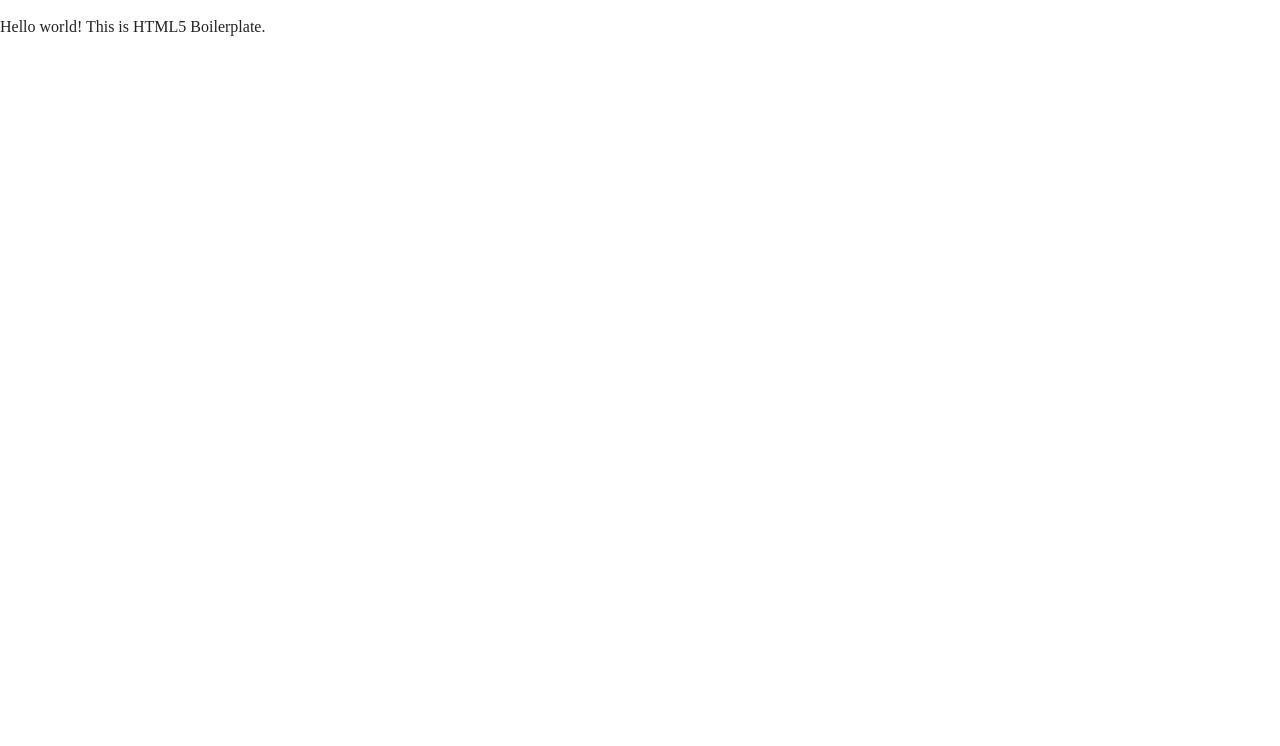
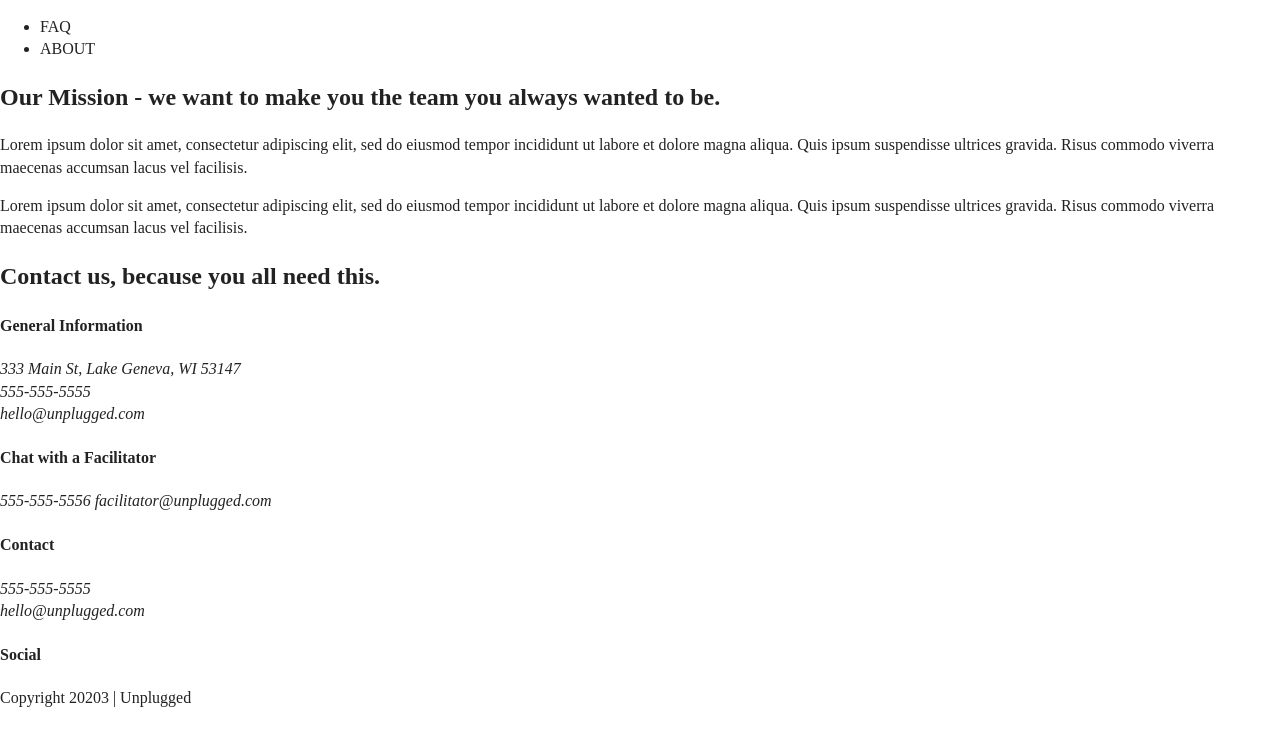
Before and after one commit to Aminah0711/unplugged-responsive-website-round2, a website: page About/index.html in a window 1280 px wide. Drawn offline with Linux system fonts and the light colour scheme.

Commit message:
Add html to main section of about page

```diff
--- a/About/index.html
+++ b/About/index.html
@@ -3,7 +3,7 @@
 
 <head>
   <meta charset="utf-8">
-  <title></title>
+  <title>About | Unplugged Retreat</title>
   <meta name="description" content="">
   <meta name="viewport" content="width=device-width, initial-scale=1">
 
@@ -23,9 +23,96 @@
 </head>
 
 <body>
+  <header>
+    <div class="content-wrapper">
+      <a href="#" <img src="">
+      </a>
+      <div class="header-divider"></div>
+      <nav>
+        <ul>
+          <li><a href="../faq/index.html" rel="noopener"></a>FAQ</li>
+          <li><a href="index.html" rel="noopener"></a>ABOUT</li>
+        </ul>
+      </nav>
+    </div>
+  </header>
+  <main>
+    <section class="mission">
+      <div class="content-wrapper">
+        <h2>Our Mission - we want to make you the team you always wanted to be.</h2>
+        <div class="mission-content">
+          <p>Lorem ipsum dolor sit amet, consectetur adipiscing elit, sed do eiusmod tempor incididunt ut labore et dolore magna aliqua. Quis ipsum suspendisse ultrices gravida. Risus commodo viverra maecenas accumsan lacus vel facilisis.</p>
+          <p>Lorem ipsum dolor sit amet, consectetur adipiscing elit, sed do eiusmod tempor incididunt ut labore et dolore magna aliqua. Quis ipsum suspendisse ultrices gravida. Risus commodo viverra maecenas accumsan lacus vel facilisis.</p>
+        </div>
 
-  <!-- Add your site or application content here -->
-  <p>Hello world! This is HTML5 Boilerplate.</p>
+      </div>
+
+    </section>
+    <section class="map">
+      <figure>
+
+      </figure>
+    </section>
+    <section class="contact">
+      <div class="content-wrapper">
+        <h2>Contact us, because you all need this.</h2>
+        <div class="contact-content">
+          <div>
+            <h4>
+              General Information</h4>
+            <address>
+              <p>333 Main St, Lake Geneva, WI 53147<br>
+                555-555-5555<br>
+                hello@unplugged.com<br>
+
+                </p>
+            </address>
+          </div>
+        </div>
+        <h4>Chat with a Facilitator</h4>
+        <address>
+          <p>555-555-5556
+            facilitator@unplugged.com
+            </p>
+        </address>
+      </div>
+    </section>
+
+  </main>
+
+
+
+  <footer>
+    <div class="content-wrapper">
+      <div class="footer-content">
+        <div class="contact">
+          <h4>Contact</h4>
+          <address>
+            <p>555-555-5555<br>
+              hello@unplugged.com
+            </p>
+          </address>
+        </div>
+      </div>
+      <div class="social">
+        <h4>Social</h4>
+        <div class="social-icons">
+          <p>
+            <a href="#"></a>
+            <a href="#"></a>
+            <a href="#"></a>
+          </p>
+        </div>
+
+      </div>
+      <div class="copyright">
+        <p>Copyright 20203 | Unplugged</p>
+
+      </div>
+    </div>
+</footer>
+
+
   <script src="../js/vendor/modernizr-3.11.2.min.js"></script>
   <script src="../js/plugins.js"></script>
   <script src="../js/main.js"></script>
```
Also changed, not shown: index.html (+2 -2 lines).
